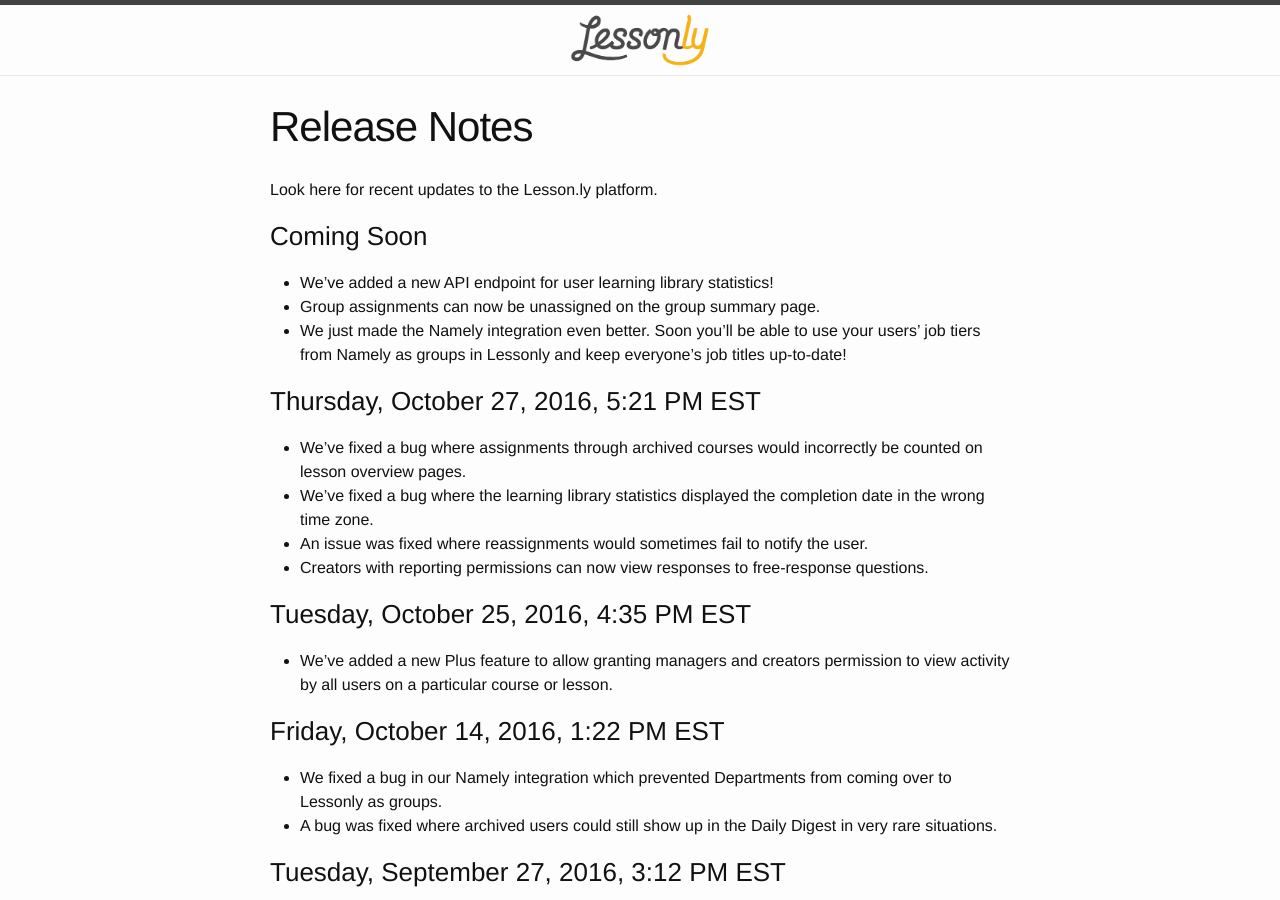
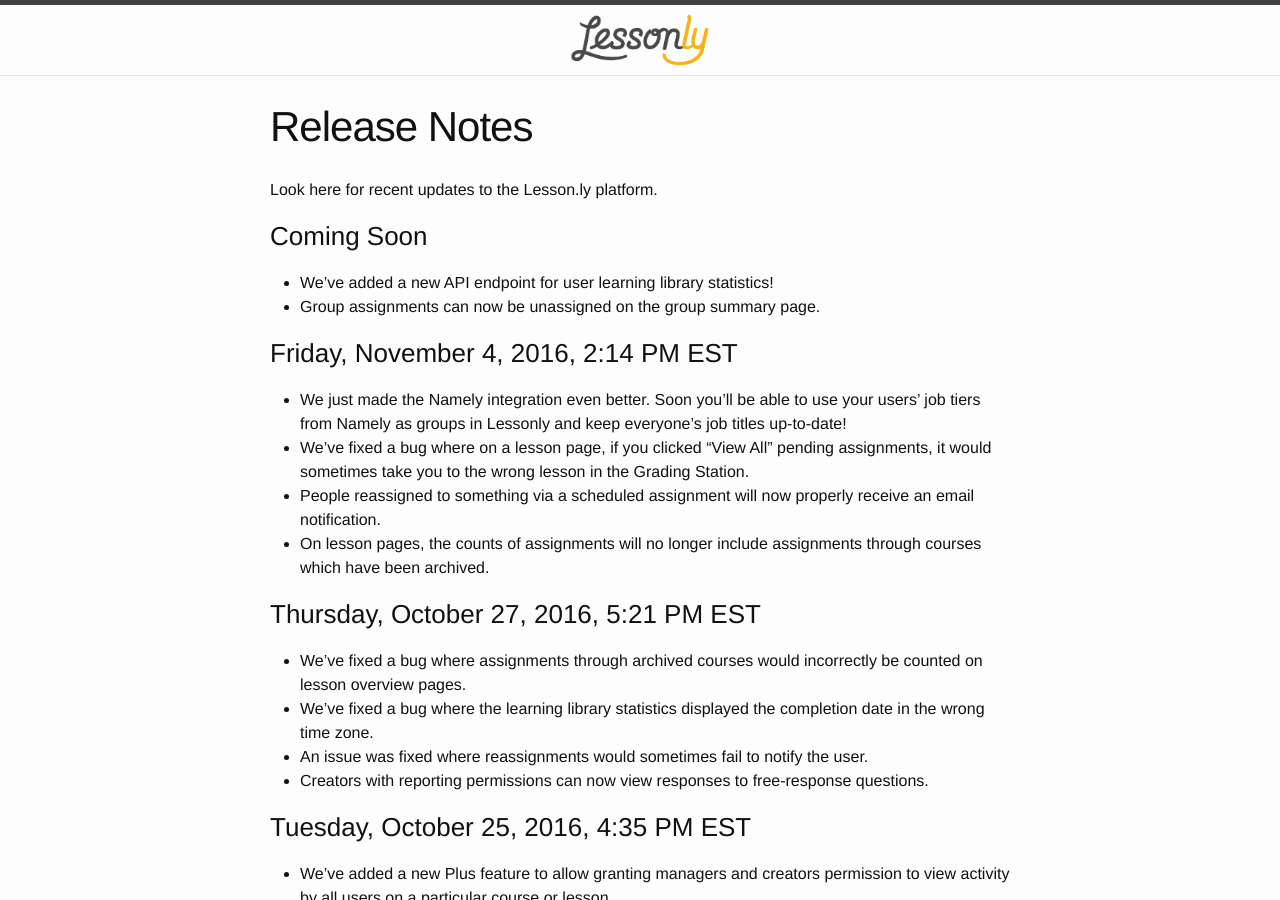
Before and after one commit to isabella232/lessonly.github.io, a Jekyll site: the page built from release-notes.md, in a window 1280 px wide and 900 px high. Built offline with Jekyll 4.4.1, drawn with Linux system fonts in a browser that asks for light colours.

Commit message:
New release!

```diff
--- a/release-notes.md
+++ b/release-notes.md
@@ -10,7 +10,13 @@
 
 - We've added a new API endpoint for user learning library statistics!
 - Group assignments can now be unassigned on the group summary page.
-- We just made the Namely integration even better. Soon you'll be able to use your users' job tiers from Namely as groups in Lessonly and keep everyone's job titles up-to-date!
+
+### Friday, November 4, 2016, 2:14 PM EST
+
+- We just made the Namely integration even better. Soon you'll be able to use your users’ job tiers from Namely as groups in Lessonly and keep everyone’s job titles up-to-date!
+- We’ve fixed a bug where on a lesson page, if you clicked “View All” pending assignments, it would sometimes take you to the wrong lesson in the Grading Station.
+- People reassigned to something via a scheduled assignment will now properly receive an email notification.
+- On lesson pages, the counts of assignments will no longer include assignments through courses which have been archived.
 
 ### Thursday, October 27, 2016, 5:21 PM EST
 
```
